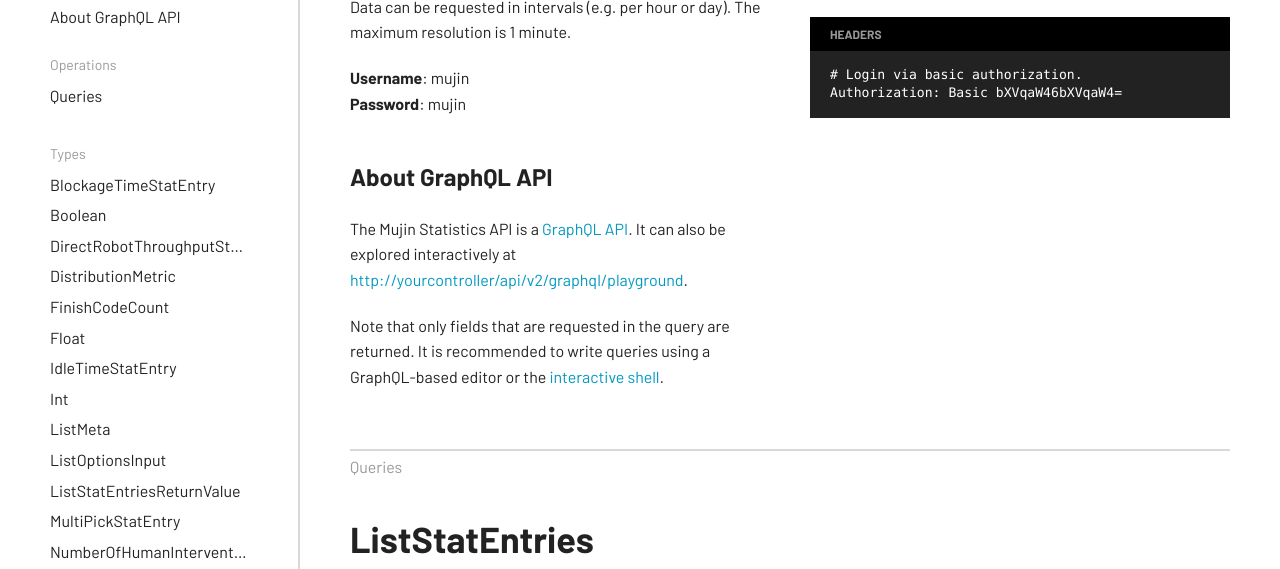
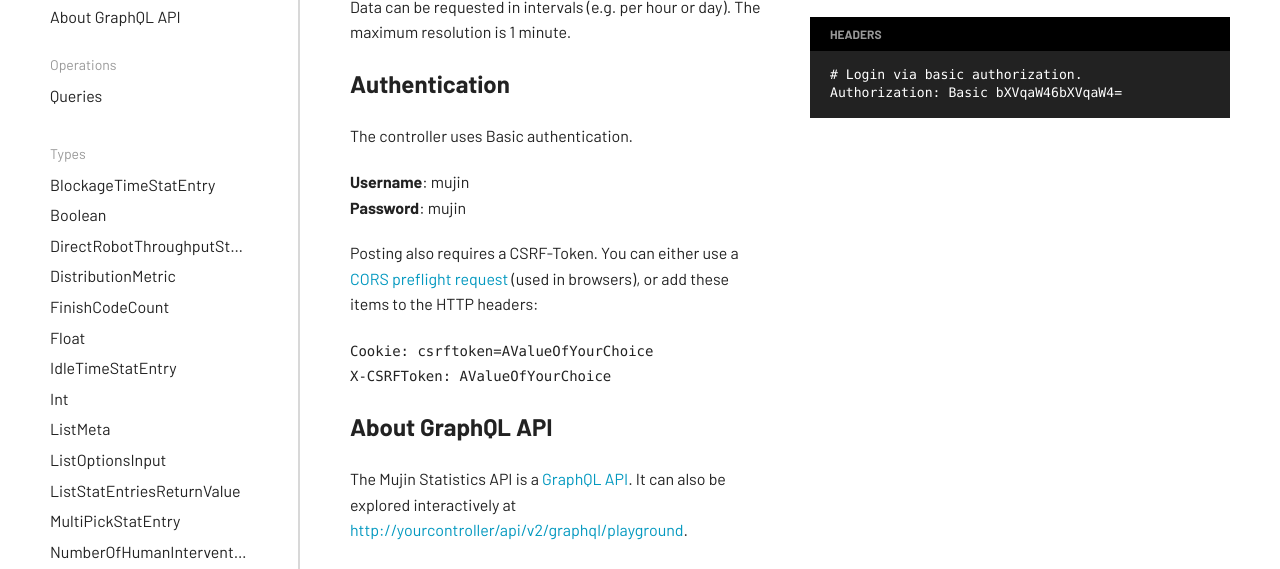
Before and after one commit to mujin/mujinapidocs, a plain HTML site: page public/en/statsapi/index.html in a window 1280 px wide. Shown: the part 206-775 px from the top of the page. Drawn offline with Linux system fonts and the light colour scheme.

Commit message:
Add CSRF explanation

```diff
--- a/public/en/statsapi/index.html
+++ b/public/en/statsapi/index.html
@@ -157,10 +157,16 @@
               <div class="doc-copy">
                 <p>Allows the retrieval of statistics from the controller, such as throughput, blockage time, starvation time or number of interventions.</p>
                 <p>Data can be requested in intervals (e.g. per hour or day). The maximum resolution is 1 minute.</p>
+                <h2 id="authentication">Authentication</h2>
+                <p>The controller uses Basic authentication.</p>
                 <p>
                   <strong>Username</strong>: mujin
                   <br>
                   <strong>Password</strong>: mujin </p>
+                <p>Posting also requires a CSRF-Token. You can either use a
+                  <a href="https://developer.mozilla.org/en-US/docs/Web/HTTP/CORS">CORS preflight request</a> (used in browsers), or add these items to the HTTP headers:</p>
+                <p><code>Cookie: csrftoken=AValueOfYourChoice</code>
+                  <br><code>X-CSRFToken: AValueOfYourChoice</code> </p>
               </div>
               <div class="doc-examples">
                 <div class="example-section welcome-api-endpoints-section example-section-is-code">
```
